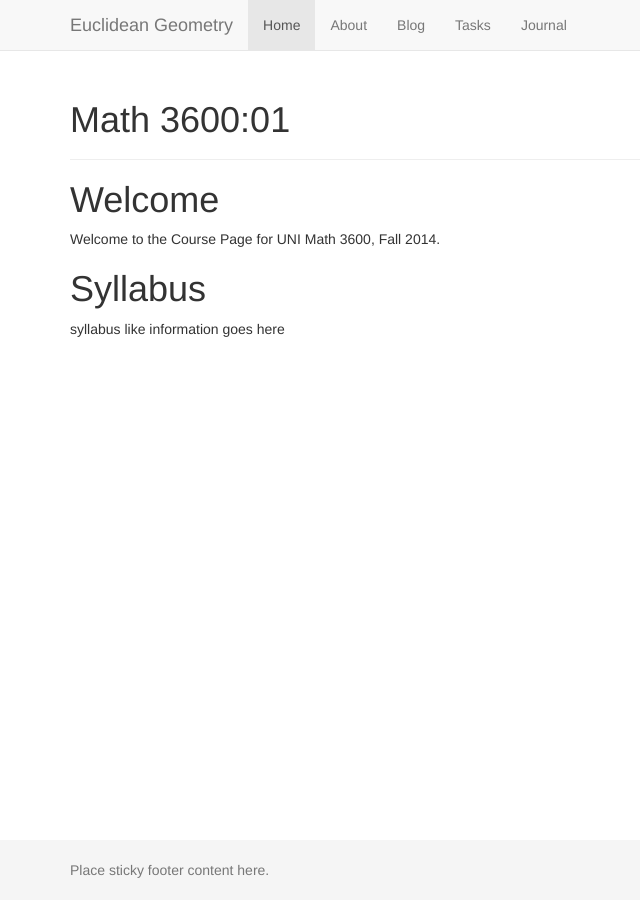
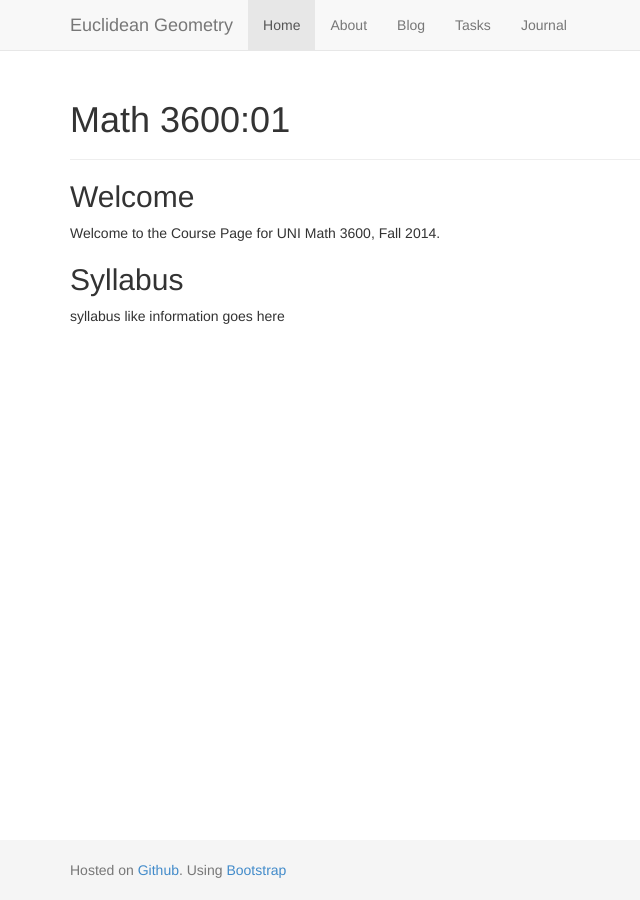
Before and after one commit to theronhitchman/euclidean-geometry, a Jekyll site: the page built from index.md, in a window 1280 px wide. Shown: the whole page, without its empty margins (0-640 px from the left). Built offline with Jekyll 4.4.1, drawn with Linux system fonts in a browser that asks for light colours; nearby versions of some CDN libraries.

Commit message:
adjusted footer text

```diff
--- a/_includes/footer.html
+++ b/_includes/footer.html
@@ -1,6 +1,7 @@
 <div class="footer">
   <div class="container">
-    <p class="text-muted">Place sticky footer content here.</p>
+    <p class="text-muted">Hosted on <a href="http://github.com">Github</a>.
+      Using <a href="http://getbootstrap.com/">Bootstrap</a></p>
   </div>
 </div>
 
--- a/index.md
+++ b/index.md
@@ -3,10 +3,10 @@ title: Math 3600:01
 layout: default
 ---
 
-# Welcome
+## Welcome
 
 Welcome to the {{ site.description }}.
 
-# Syllabus
+## Syllabus
 
 syllabus like information goes here
```
